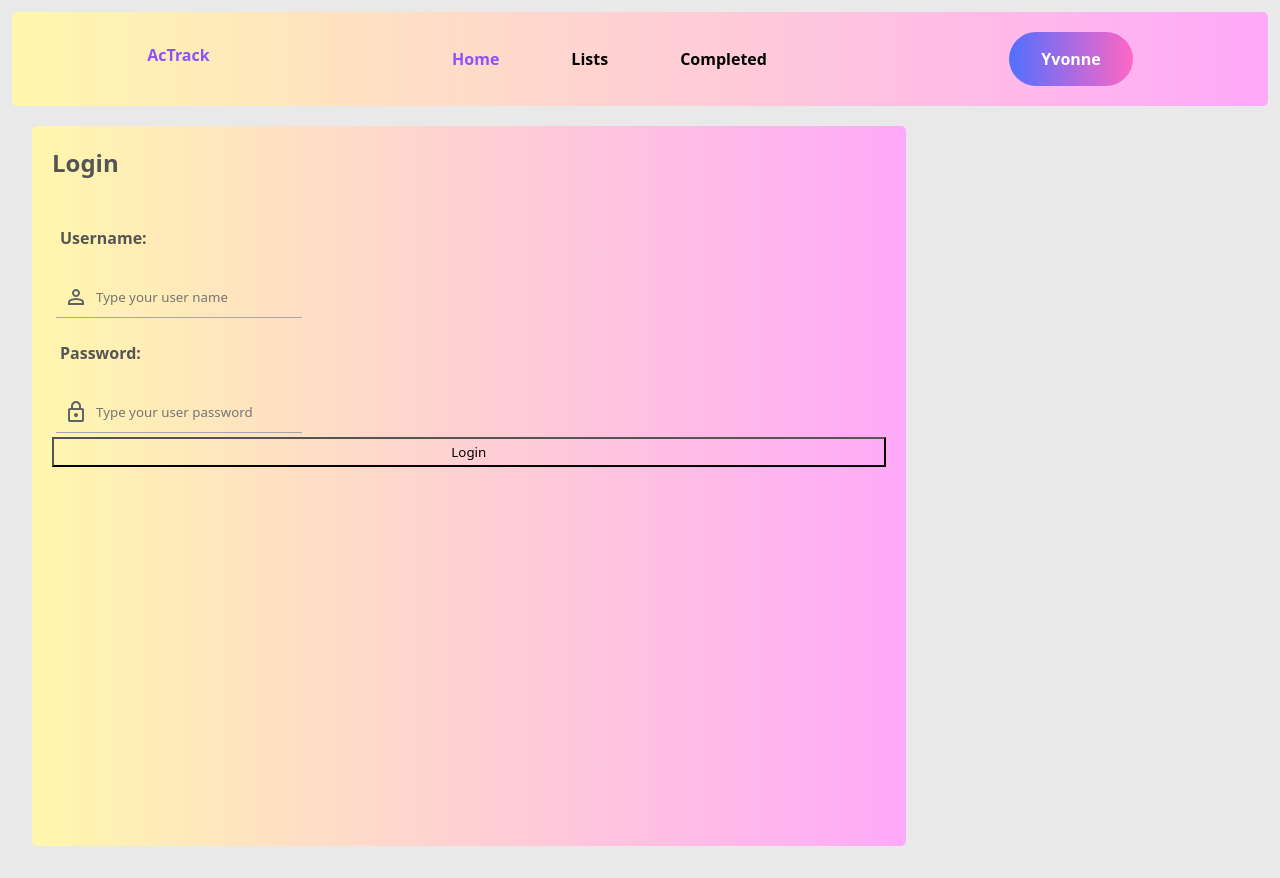
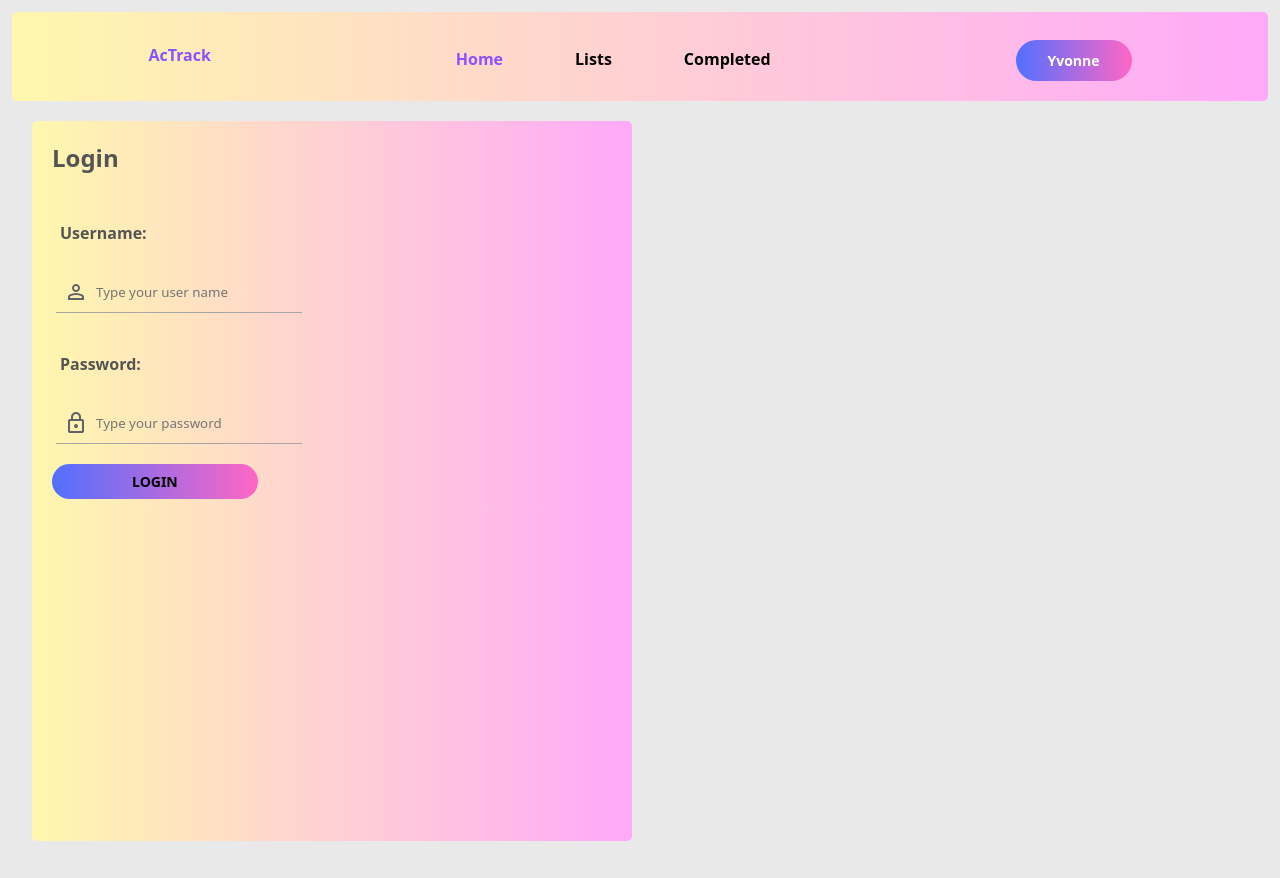
Before and after one commit to yvonneitan/yvonne-itangishaka-capstone-project-client, a React (Vite) app in the folder client-actrack/: page / in a window 1280 px wide. Built offline with nearby package versions, Linux system fonts and the light colour scheme.

Commit message:
Style the login page to match the mockup

```diff
--- a/client-actrack/src/components/Header/Header.scss
+++ b/client-actrack/src/components/Header/Header.scss
@@ -1,4 +1,5 @@
 @use '../../styles/partials/variables' as *;
+@use "../../styles/partials/mixins" as *;
 .header{
     display:flex;
     flex-direction: row;
@@ -30,13 +31,13 @@
     &__profile{
         background:transparent;
         &-icon{
-            background: $background-log-button-color;
+            @include primary-button;
             color: $white;
-            padding:1rem;
-            padding-right: 2rem;
+            padding:0.7rem;
+            padding-right:2rem;
             padding-left: 2rem;
             border-radius: 2rem;
-            font-weight: $font-bold;
+            margin-top: 0.5rem;
         }
     }
 
--- a/client-actrack/src/pages/LoginPage/LoginPage.jsx
+++ b/client-actrack/src/pages/LoginPage/LoginPage.jsx
@@ -52,13 +52,13 @@ function LoginPage() {
             type="password"
             value={password}
             onChange={(e) => setPassword(e.target.value)}
-            placeholder="Type your user password"
+            placeholder="Type your password"
             required
             className='login-container__password--text'
           />
           </div>
         </div>
-        <button type="submit" className="login-container__button">Login</button>
+        <button type="submit" className="login-container__button">LOGIN</button>
       </form>
       {message && <p>{message}</p>}
     </div>
--- a/client-actrack/src/pages/LoginPage/LoginPage.scss
+++ b/client-actrack/src/pages/LoginPage/LoginPage.scss
@@ -9,10 +9,16 @@
     background: $background-container-color;
     padding:1rem;
     margin: 1rem;
-    width:70%;
+    width:50%;
     height: 90vh;
     border-radius: 0.3125rem;
     gap:2rem;
+    max-width: 600px;
+
+
+
+
+
     &__header{
         background-color: transparent;
         color: $text-grey;
@@ -32,6 +38,8 @@
         &--name{
             background-color: inherit;
             border: none;
+            outline: none;
+
         }
         &--icon{
             width:2rem;
@@ -52,6 +60,7 @@
         &--text{
             background-color: inherit;
             border: none;
+            outline: none;
         }
         &--icon{
             width:2rem;
@@ -61,7 +70,7 @@
             flex-direction: row;
             background-color: inherit;
             border-bottom: 0.0625rem solid $border-grey;
-            width:max-content
+            width:max-content;
 
         }
     }
@@ -77,7 +86,17 @@
         display: flex;
         flex-direction: column;
         background-color: transparent;
-        // width: max-content;
         justify-content: center;
+        gap:1rem;
+
+    }
+    &__button{
+        @include primary-button;
+        color: $text-black;
+        padding:0.5rem;
+        padding-right: 5rem;
+        padding-left: 5rem;
+        border-radius: 2rem;
+
     }
 }
```
